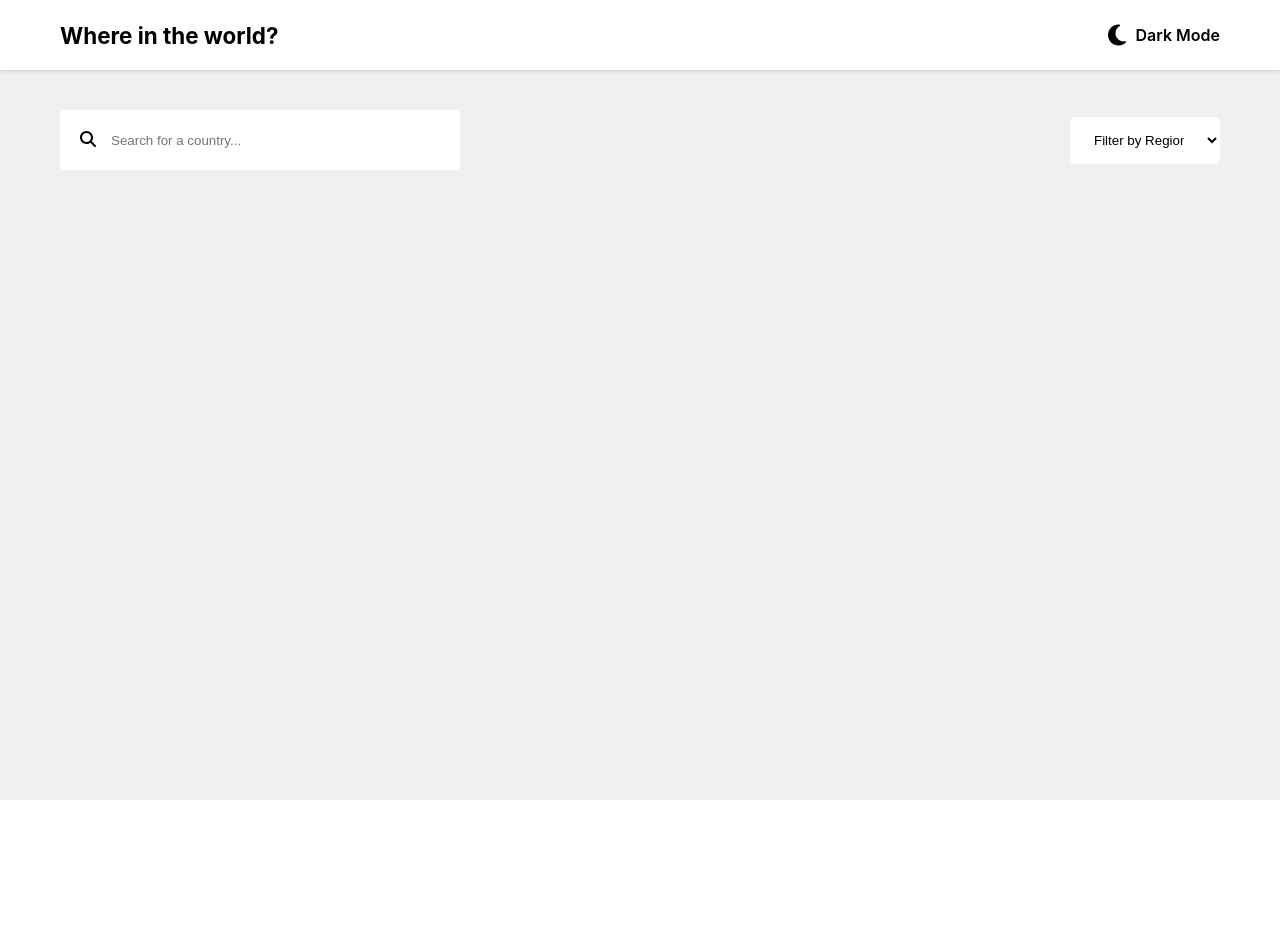
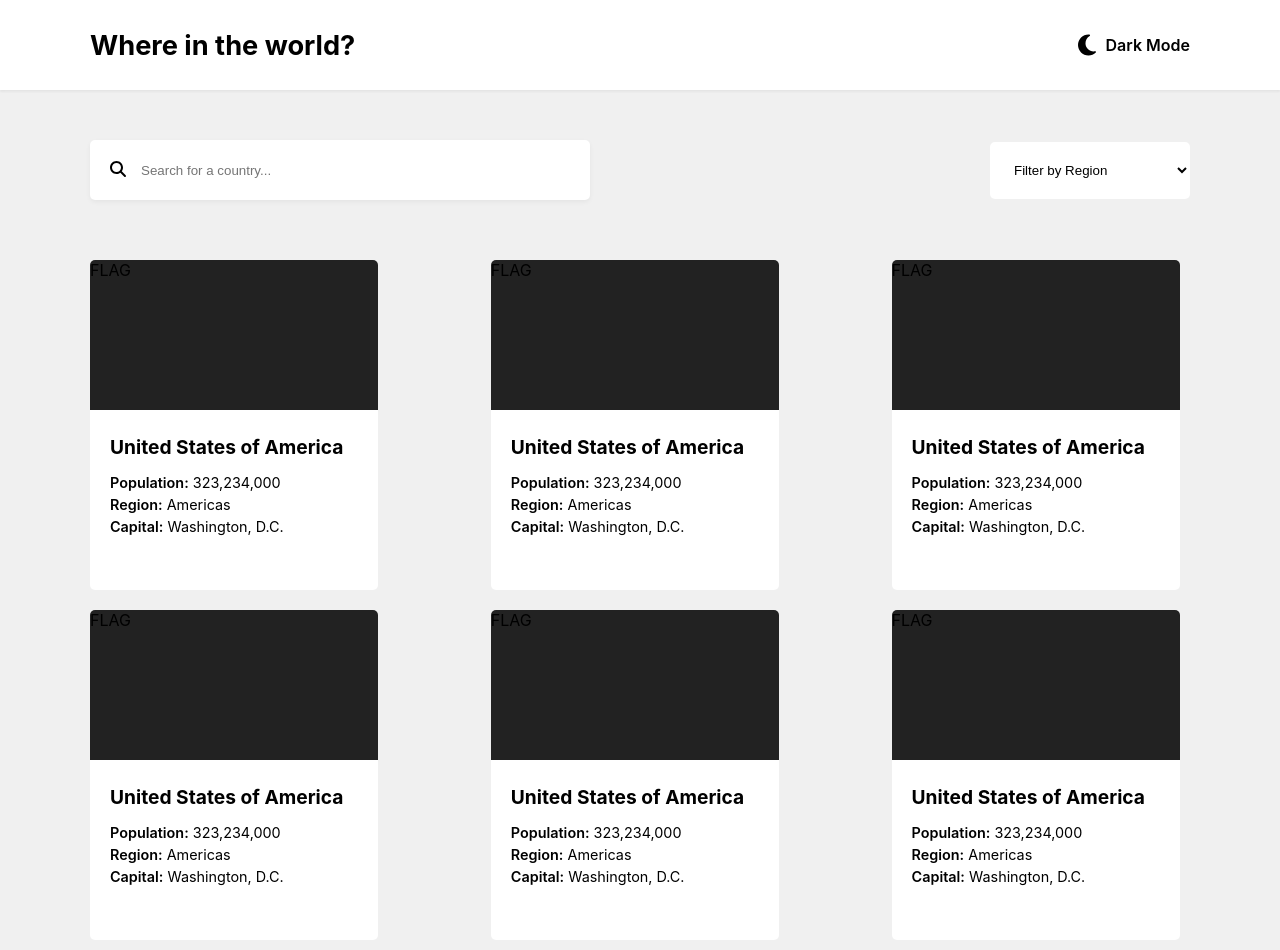
Before and after one commit to ClementSellyPro/react-practice, a React (Create React App) app in the folder countries-api/: page / in a window 1280 px wide. Before the commit the page ends 800 px from the top, so only its background shows below. Built offline with nearby package versions, Linux system fonts and the light colour scheme; the HTML template or start-up script is replaced by a standard one.

Commit message:
countries-api - every Home page component with style

```diff
--- a/countries-api/src/App.css
+++ b/countries-api/src/App.css
@@ -1,4 +1,3 @@
 .App{
-  height: 100vh;
   background-color: rgb(240, 240, 240);
 }
--- a/countries-api/src/App.js
+++ b/countries-api/src/App.js
@@ -1,12 +1,10 @@
 import './App.css';
-import Header from '../src/component/Header';
-import FilterSection from './component/FilterSection';
+import Home from './page/Home';
 
 function App() {
   return (
     <div className="App">
-      <Header></Header>
-      <FilterSection></FilterSection>
+      <Home></Home>
     </div>
   );
 }
--- /dev/null
+++ b/countries-api/src/component/Card.jsx
@@ -0,0 +1,19 @@
+import '../style/Card.css';
+
+function Card(){
+    return (
+        <div className='Card'>
+            <div className='Card__flag' src='{flag}' alt='flag'>FLAG</div>
+            <div className='Card__description'>
+                <h2 className='Card__description__title'>United States of America</h2>
+                <div className='Card__description__details'>
+                    <p><strong>Population:</strong> 323,234,000</p>
+                    <p><strong>Region:</strong> Americas</p>
+                    <p><strong>Capital:</strong> Washington, D.C.</p>
+                </div>
+            </div>
+        </div>
+    );
+}
+
+export default Card;
--- /dev/null
+++ b/countries-api/src/component/CardsContainer.jsx
@@ -0,0 +1,11 @@
+import '../style/CardsContainer.css';
+
+function CardsContainer({children}){
+    return (
+        <div className='CardsContainer'>
+            {children}
+        </div>
+    );
+}
+
+export default CardsContainer;
--- /dev/null
+++ b/countries-api/src/page/Home.jsx
@@ -0,0 +1,23 @@
+import Header from '../component/Header';
+import FilterSection from '../component/FilterSection';
+import CardsContainer from '../component/CardsContainer';
+import Card from '../component/Card';
+
+function Home(){
+    return (
+        <div className="Home">
+            <Header />
+            <FilterSection />
+            <CardsContainer>
+                <Card />
+                <Card />
+                <Card />
+                <Card />
+                <Card />
+                <Card />
+            </CardsContainer>
+        </div>
+    );
+}
+
+export default Home;
--- /dev/null
+++ b/countries-api/src/style/Card.css
@@ -0,0 +1,34 @@
+.Card{
+    background-color: white;
+    width: fit-content;
+    border-radius: 5px;
+    margin-right: 10px;
+}
+
+.Card__flag{
+    width: 100%;
+    height: 150px;
+    background-color: #222;
+    border-radius: 5px 5px 0px 0px;
+}
+
+.Card__description{
+    padding: 25px 35px 50px 20px;
+}
+
+.Card__description__title{
+    font-size: 1.2em;
+}
+
+.Card__description__details{
+    font-size: 0.9em;
+    margin-top: 15px;
+}
+
+.Card__description__details p{
+    margin-bottom: 5px;
+}
+
+.Card__description__details p strong{
+    font-weight: 600;
+}
--- /dev/null
+++ b/countries-api/src/style/CardsContainer.css
@@ -0,0 +1,7 @@
+.CardsContainer{
+    display: flex;
+    justify-content: space-between;
+    flex-wrap: wrap;
+    gap: 20px;
+    padding: 10px 90px;
+}
--- a/countries-api/src/style/FilterSection.css
+++ b/countries-api/src/style/FilterSection.css
@@ -2,14 +2,15 @@
     display: flex;
     justify-content: space-between;
     align-items: center;
-    padding: 40px 60px;
+    padding: 50px 90px;
 }
 
 .FilterSection___user-input-section{
     background-color: white;
     padding: 15px 20px;
     border-radius: 5px;
-    width: 400px;
+    width: 500px;
+    box-shadow: 0 2px 5px rgba(0, 0, 0, 0.05);
 }
 .FilterSection___user-input{
     border: none;
@@ -25,8 +26,8 @@
     background-color: white;
     border: none;
     border-radius: 5px;
-    width: 150px;
-    padding: 15px 20px;
+    width: 200px;
+    padding: 20px 20px;
 }
 .FilterSection___countries:hover{
     cursor: pointer;
--- a/countries-api/src/style/Header.css
+++ b/countries-api/src/style/Header.css
@@ -4,13 +4,13 @@
     justify-content: space-between;
     align-items: center;
     width: 100%;
-    height: 70px;
-    padding: 0px 60px;
-    box-shadow: 0 2px 2px rgba(0, 0, 0, 0.1);
+    height: 90px;
+    padding: 0px 90px;
+    box-shadow: 0 2px 2px rgba(0, 0, 0, 0.05);
 }
 .Header__title{
     font-weight: 700;
-    font-size: 1.4em;
+    font-size: 1.7em;
 }
 .Header__theme-section{
     display: flex;
```
